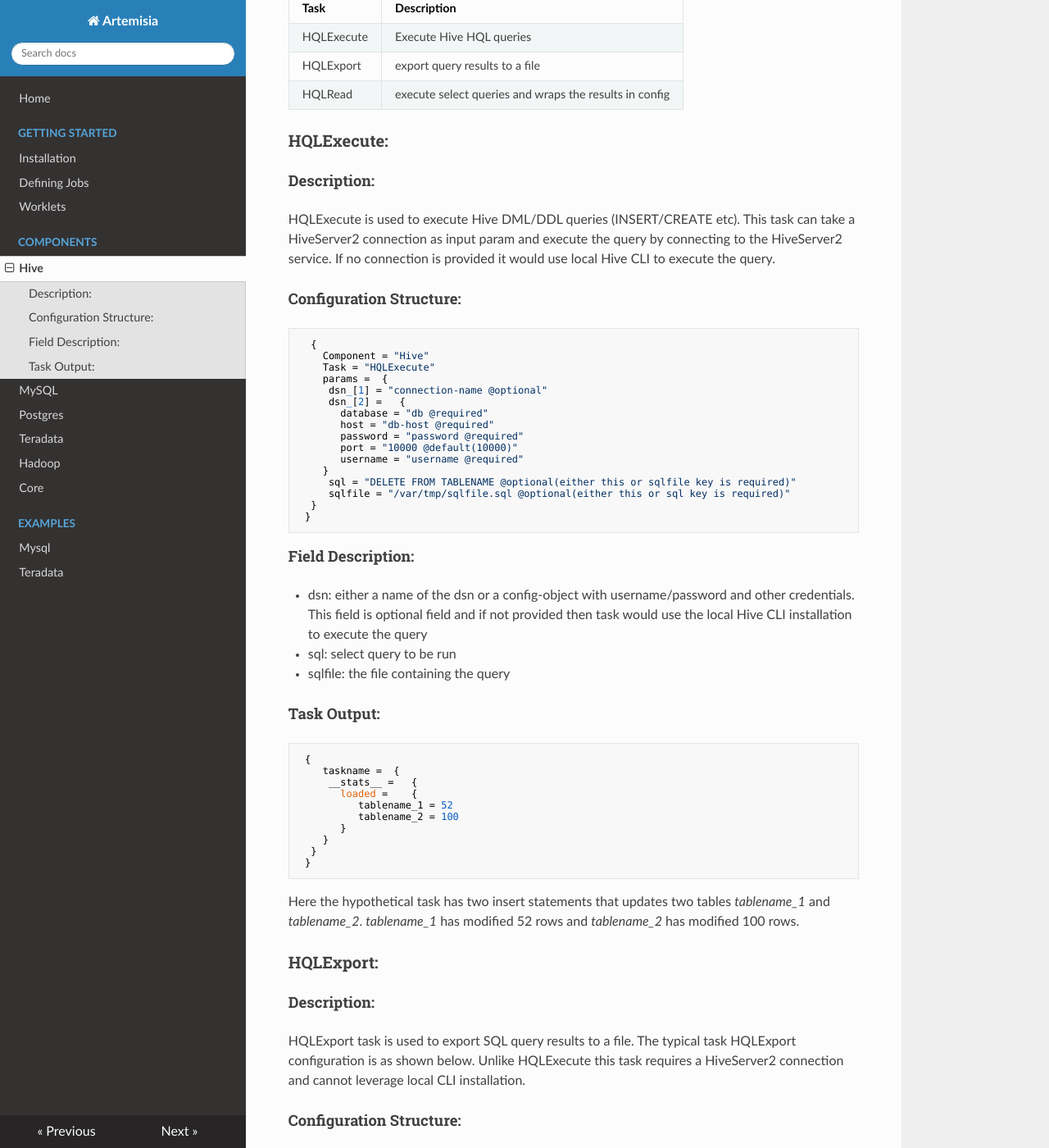
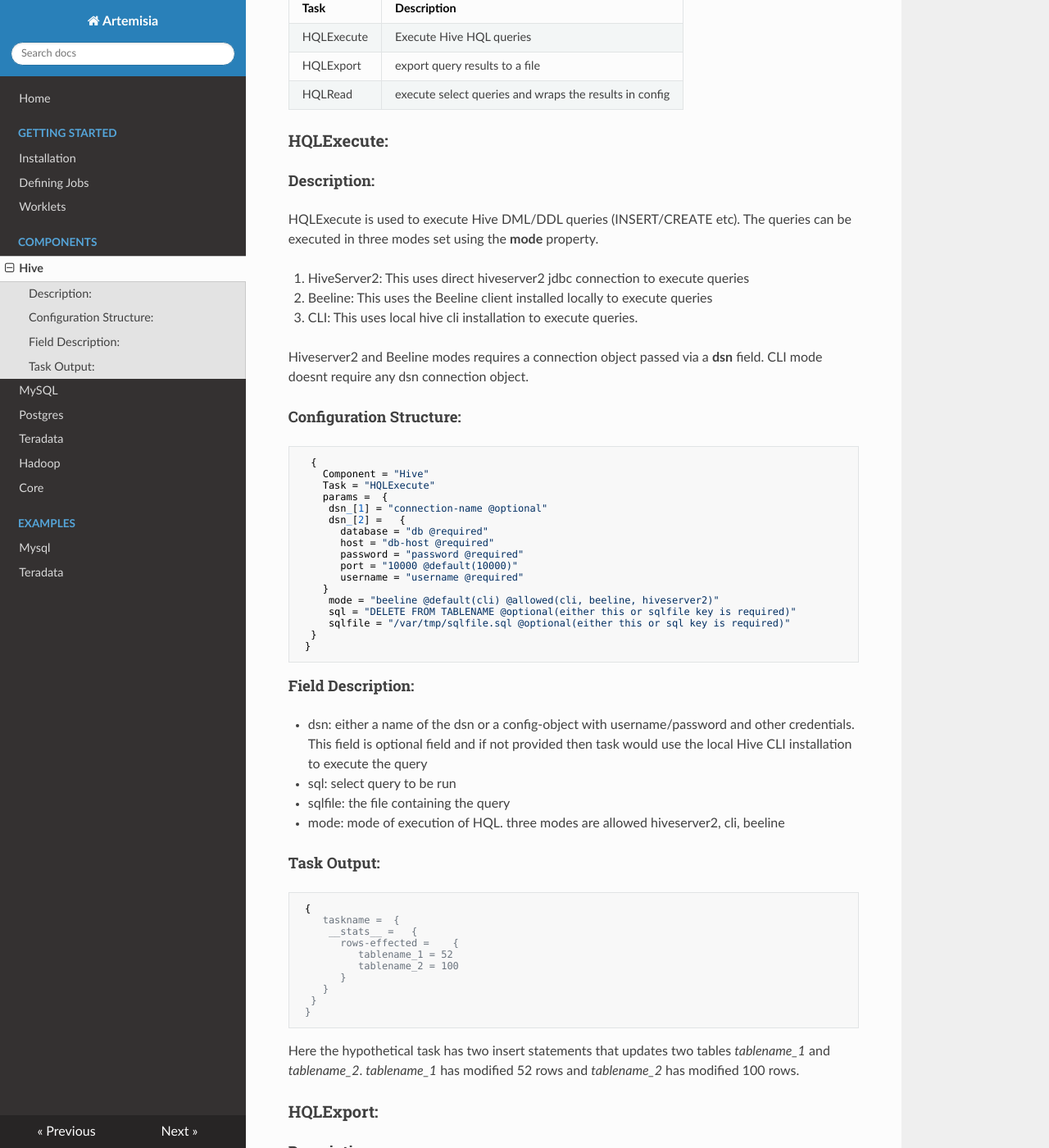
Before and after one commit to groupon/artemisia, an MkDocs documentation site: the page built from docs/components/hive.md, in a window 1280 px wide and 1400 px high, scrolled down 202 px. Shown: the whole window at 82% size. Built offline with MkDocs 1.6.1, drawn with Linux system fonts in a browser that asks for light colours; nearby versions of some CDN libraries; old or Windows-style settings are respelled for this version of MkDocs; some of the changed text lies outside the part shown.

Commit message:
beeline support

```diff
--- a/docs/components/hive.md
+++ b/docs/components/hive.md
@@ -20,9 +20,15 @@ A component for hive interaction
 #### Description:
 
 
- HQLExecute is used to execute Hive DML/DDL queries (INSERT/CREATE etc). This task can take a HiveServer2 connection
- as input param and execute the query by connecting to the HiveServer2 service. If no connection is provided
- it would use local Hive CLI to execute the query.
+ HQLExecute is used to execute Hive DML/DDL queries (INSERT/CREATE etc).
+ The queries can be executed in three modes set using the **mode** property.
+
+  1. HiveServer2: This uses direct hiveserver2 jdbc connection to execute queries
+  2. Beeline: This uses the Beeline client installed locally to execute queries
+  3. CLI: This uses local hive cli installation to execute queries.
+
+ Hiveserver2 and Beeline modes requires a connection object passed via a **dsn** field.
+ CLI mode doesnt require any dsn connection object.
 
 
 #### Configuration Structure:
@@ -40,6 +46,7 @@ A component for hive interaction
            port = "10000 @default(10000)"
            username = "username @required"
         }
+         mode = "beeline @default(cli) @allowed(cli, beeline, hiveserver2)"
          sql = "DELETE FROM TABLENAME @optional(either this or sqlfile key is required)"
          sqlfile = "/var/tmp/sqlfile.sql @optional(either this or sql key is required)"
       }
@@ -54,6 +61,7 @@ A component for hive interaction
 
  * sql: select query to be run
  * sqlfile: the file containing the query
+ * mode: mode of execution of HQL. three modes are allowed hiveserver2, cli, beeline
 
 #### Task Output:
 
@@ -61,7 +69,7 @@ A component for hive interaction
      {
         taskname =  {
          __stats__ =   {
-           loaded =    {
+           rows-effected =    {
               tablename_1 = 52
               tablename_2 = 100
            }
@@ -167,6 +175,12 @@ The HQLRead task lets you a run a SELECT query which returns a single row. This
 processed back and converted to a JSON/HOCON map object and merged with job context so that values
 are available in the downstream task.
 
+The queries can be executed in three modes set using the **mode** property.
+ 1. HiveServer2: This uses direct hiveserver2 jdbc connection to execute queries
+ 2. Beeline: This uses the Beeline client installed locally to execute queries
+ 3. CLI: This uses local hive cli installation to execute queries.
+
+
 
 #### Configuration Structure:
 
@@ -182,6 +196,7 @@ are available in the downstream task.
            port = "10000 @default(10000)"
            username = "username @required"
         }
+         mode = "beeline @default(cli) @allowed(cli, beeline, hiveserver2)"
          sql = "SELECT count(*) as cnt from table @optional(either this or sqlfile key is required)"
          sqlfile = "/var/tmp/sqlfile.sql @optional(either this or sql key is required)"
       }
--- a/src/universal/conf/settings.conf
+++ b/src/universal/conf/settings.conf
@@ -59,7 +59,7 @@
    }
     Hive =   {
       HQLExecute =    {
-
+         mode = "cli"
       }
       HQLExport =    {
          export =     {
@@ -72,7 +72,7 @@
           }
       }
       HQLRead =    {
-
+         mode = "cli"
       }
    }
     MySQL =   {
```
Also changed, not shown: 13 other files.
